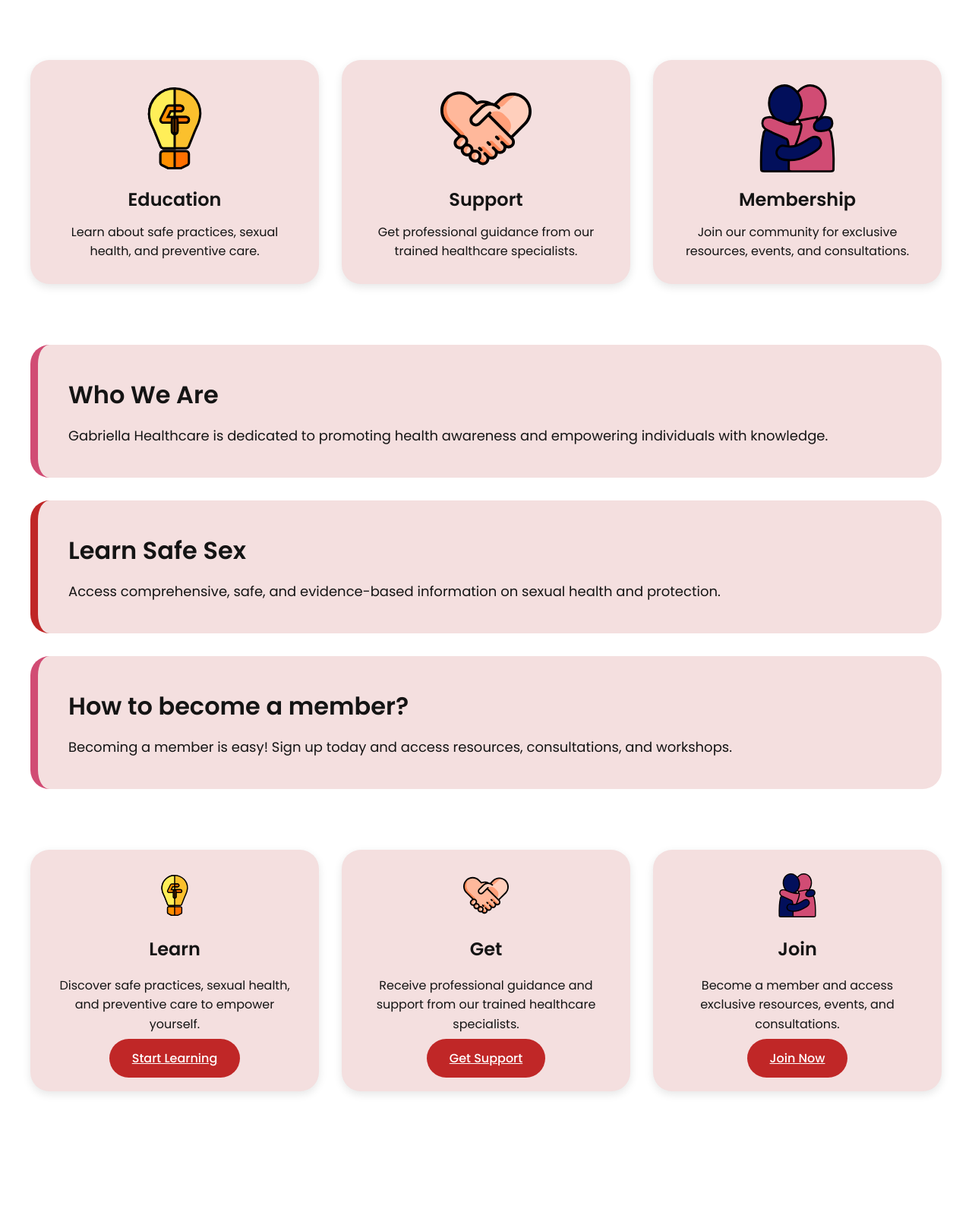
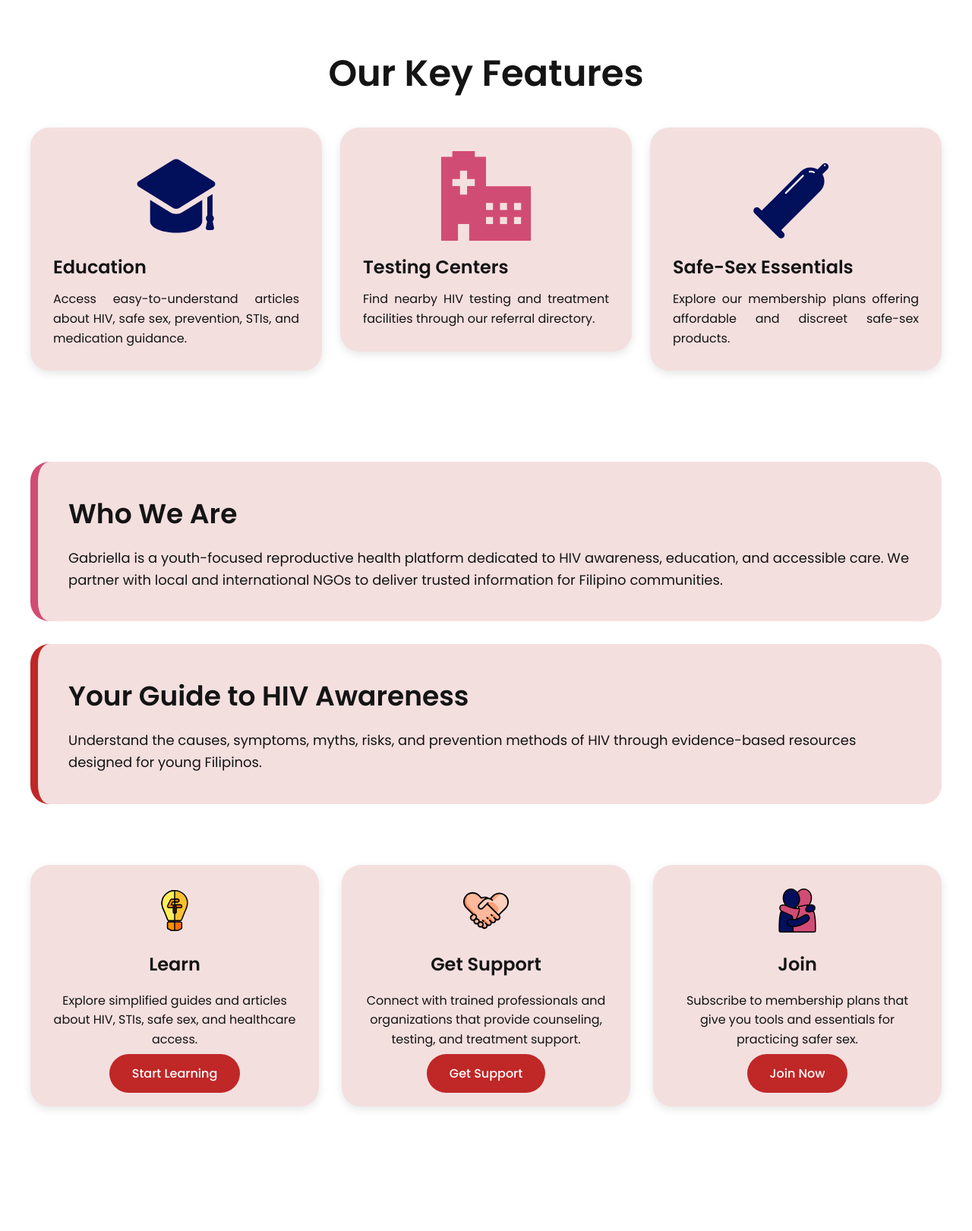
Before and after one commit to louiseeeeeeeeeee/webdev-gabriela, a PHP site: page / in a window 1280 px wide. Shown: the part 752-2373 px from the top of the page at 76% size. Run offline with PHP 8.4, Linux system fonts and the light colour scheme.

Commit message:
fix home page content and layout

```diff
--- a/css/home.css
+++ b/css/home.css
@@ -59,22 +59,61 @@
 }
 
 /* Features Section */
+
+
 .features {
-    max-width: 1200px;
-    margin: 80px auto;
     display: flex;
-    flex-wrap: wrap;
-    gap: 30px;
-    justify-content: center;
+    flex-direction: column;
+    align-items: center; /* centers the title and grid */
+    padding: 60px 20px;
+    gap: 32px;
+}
+
+.features-title {
+    font-size: 48px;
+    font-weight: 700;
+    color: var(--dark, #07103a);
+    margin: 0;
     text-align: center;
 }
+
+/* keep feature-card styling but apply grid to the new wrapper */
+.feature-grid {
+    width: 100%;
+    max-width: 1200px;
+    display: flex;
+    flex-direction: row;
+    gap: 24px;
+    align-items: start;
+}
+
+
+
+/* Responsive: stack on smaller screens */
+@media (max-width: 900px) {
+    .feature-grid { grid-template-columns: repeat(2, 1fr); }
+    .features { padding: 48px 16px; }
+}
+
+@media (max-width: 560px) {
+    .feature-grid { grid-template-columns: 1fr; }
+    .features-title { font-size: 24px; }
+}
+
 .feature-card {
     flex: 1 1 300px;
     padding: 30px;
     border-radius: 25px;
     background: var(--light);
     box-shadow: 0 4px 12px rgba(0,0,0,0.1);
+    transition: transform 0.3s ease, box-shadow 0.3s ease;
+
 }
+
+.feature-card:hover {
+    box-shadow: 0 8px 16px rgba(0,0,0,0.35);
+}
+
 .feature-card img {
     width: 120px;
     height: auto;
@@ -83,15 +122,15 @@
 
 }
 .feature-card h3 { font-size: 24px; margin-bottom: 10px; }
-.feature-card p { font-size: 16px; }
+.feature-card p { font-size: 16px; text-align: justify; }
 
 /* Info Cards */
-.info { max-width: 1200px; margin: 60px auto; display: grid; gap: 30px; }
+.info { max-width: 1200px; margin: 60px auto; display:flex; flex-direction: column; gap: 30px; }
 .info-card { padding: 40px; border-radius: 25px; background: var(--light); }
 .info-card.left { border-left: 10px solid var(--secondary); }
 .info-card.right { border-left: 10px solid var(--warm); }
-.info-card h2 { font-size: 32px; margin-bottom: 15px; }
-.info-card p { font-size: 18px; }
+.info-card h2 { font-size: 36px; margin-bottom: 15px;}
+.info-card p { font-size: 18px; text-decoration: none; }
 
 /* Call to Action */
 .cta-cards {
@@ -115,7 +154,7 @@
 
 .cta-card:hover {
     transform: translateY(-5px);
-    box-shadow: 0 10px 20px rgba(0,0,0,0.15);
+    box-shadow: 0 10px 20px rgba(0,0,0,0.35);
 }
 
 .cta-card img {
@@ -131,6 +170,7 @@
 .cta-card p {
     font-size: 16px;
     margin-bottom: 20px;
+    text-decoration: none;
 }
 
 @media (max-width: 1024px) {
--- a/css/learn.css
+++ b/css/learn.css
@@ -13,7 +13,6 @@
 .hero.learn-hero p { font-size: 18px; margin-bottom: 25px; }
 
 
-/* Features */
 .features {
     max-width: 1200px;
     margin: 80px auto;
--- a/css/main.css
+++ b/css/main.css
@@ -27,7 +27,7 @@ body { font-family: "Poppins", sans-serif; color: var(--dark); line-height: 1.6;
 
 /* Buttons */
 .btn { padding: 12px 28px; border-radius: 40px; font-size: 16px; font-weight: 500; cursor: pointer; border: 2px solid transparent; transition: all 0.3s ease; }
-.btn.warm { background: var(--warm); color: white; }
+.btn.warm { background: var(--warm); color: white; text-decoration: none;}
 .btn.outline { background: transparent; color: var(--light); border: 2px solid var(--light); }
 .btn:hover { opacity: 0.9; }
 
@@ -259,3 +259,14 @@ body { font-family: "Poppins", sans-serif; color: var(--dark); line-height: 1.6;
         top: calc(100% + 8px);
     }
 }
+
+/* smooth scrolling for anchor links */
+html {
+    scroll-behavior: smooth;
+}
+
+/* ensure anchored target is visible below sticky header */
+.features-title {
+    /* set to your header height (adjust as needed) */
+    scroll-margin-top: var(--header-height, 100px);
+}
--- a/index.html
+++ b/index.html
@@ -29,11 +29,12 @@
 <section class="hero">
     <div class="hero-overlay"></div>
     <div class="hero-content">
-        <h1>Your Health, Our Priority</h1>
-        <p>Empowering communities with knowledge, care, and safe practices for a healthier life.</p>
+        <h1>Empowering Filipino Youth for HIV Awareness and Safe Sexual Health</h1>
+        <p>Get reliable, youth-friendly guidance on HIV prevention, testing,
+            treatment, and safe-sex essentials—built for Filipinos, backed by trusted partners.</p>
         <div class="hero-buttons">
             <a href="services.html" class="btn warm">Join Now</a>
-            <a href="#features" class="btn outline">Learn More</a>
+            <a href="#features-title" class="btn outline">Learn About HIV</a>
         </div>
     </div>
 </section>
@@ -41,36 +42,40 @@
 
     <!-- Features / Info Section -->
     <section class="features" id="features">
+        <h2 class="features-title" id="features-title">Our Key Features</h2>
+
+        <div class="feature-grid">
             <div class="feature-card">
-            <img src="assets/knowledgethin-svgrepo-com.svg" alt="Education Icon">
+                <img src="assets/education-cap-svgrepo-com.svg" alt="Education Icon">
                 <h3>Education</h3>
-            <p>Learn about safe practices, sexual health, and preventive care.</p>
+                <p>Access easy-to-understand articles about HIV, safe sex, prevention, STIs, and medication guidance.</p>
             </div>
             <div class="feature-card">
-            <img src="assets/support.svg" alt="Support Icon">
-            <h3>Support</h3>
-            <p>Get professional guidance from our trained healthcare specialists.</p>
+                <img src="assets/health-center-clinic-svgrepo-com.svg" alt="Support Icon">
+                <h3>Testing Centers</h3>
+                <p>Find nearby HIV testing and treatment facilities through our referral directory.</p>
             </div>
             <div class="feature-card">
-            <img src="assets/people-hugging.svg" alt="Membership Icon">
-            <h3>Membership</h3>
-            <p>Join our community for exclusive resources, events, and consultations.</p>
+                <img src="assets/feature-condom-svgrepo-com.svg" alt="Membership Icon">
+                <h3>Safe-Sex Essentials</h3>
+                <p>Explore our membership plans offering affordable and discreet safe-sex products.</p>
+            </div>
         </div>
     </section>
 
     <!-- Info Cards -->
     <section class="info">
+
         <div class="info-card left">
             <h2>Who We Are</h2>
-            <p>Gabriella Healthcare is dedicated to promoting health awareness and empowering individuals with knowledge.</p>
+            <p>Gabriella is a youth-focused reproductive health platform dedicated to HIV awareness,
+                education, and accessible care. We partner with local and international NGOs to deliver trusted information for Filipino communities.</p>
         </div>
+
+
         <div class="info-card right">
-            <h2>Learn Safe Sex</h2>
-            <p>Access comprehensive, safe, and evidence-based information on sexual health and protection.</p>
-        </div>
-        <div class="info-card left">
-            <h2>How to become a member?</h2>
-            <p>Becoming a member is easy! Sign up today and access resources, consultations, and workshops.</p>
+            <h2>Your Guide to HIV Awareness</h2>
+            <p>Understand the causes, symptoms, myths, risks, and prevention methods of HIV through evidence-based resources designed for young Filipinos.</p>
         </div>
     </section>
 
@@ -80,19 +85,19 @@
     <div class="cta-card">
         <img src="assets/knowledgethin-svgrepo-com.svg" alt="Education Icon">
         <h3>Learn</h3>
-        <p>Discover safe practices, sexual health, and preventive care to empower yourself.</p>
+        <p>Explore simplified guides and articles about HIV, STIs, safe sex, and healthcare access.</p>
         <a href="learn.html" class="btn warm">Start Learning</a>
     </div>
     <div class="cta-card">
         <img src="assets/support.svg" alt="Support Icon">
-        <h3>Get</h3>
-        <p>Receive professional guidance and support from our trained healthcare specialists.</p>
+        <h3>Get Support</h3>
+        <p>Connect with trained professionals and organizations that provide counseling, testing, and treatment support.</p>
         <a href="contact.html" class="btn warm">Get Support</a>
     </div>
     <div class="cta-card">
         <img src="assets/people-hugging.svg" alt="Membership Icon">
         <h3>Join</h3>
-        <p>Become a member and access exclusive resources, events, and consultations.</p>
+        <p>Subscribe to membership plans that give you tools and essentials for practicing safer sex.</p>
         <a href="services.html" class="btn warm">Join Now</a>
     </div>
 </section>
@@ -102,7 +107,7 @@
          <div class="cta-content">
             <div class="cta-text">
             <h3>Education</h3>
-            <p>Learn about safe practices, sexual health, and preventive care.</p>
+            <p>Empower yourself with reliable information on HIV prevention, testing, and safe sexual health.</p>
             <a href="learn.html" class="btn warm">Learn Now</a>
             </div>
              <img src="/assets/man_lgbt.png" alt="blood Icon">
```
Also changed, not shown: assets/education-cap-svgrepo-com.svg (added), assets/feature-condom-svgrepo-com.svg (added), assets/health-center-clinic-svgrepo-com.svg (added). Lines whose indentation alone changed are shown as unchanged.
